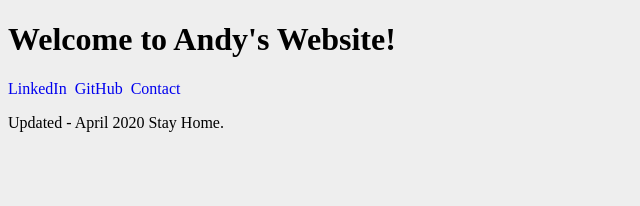
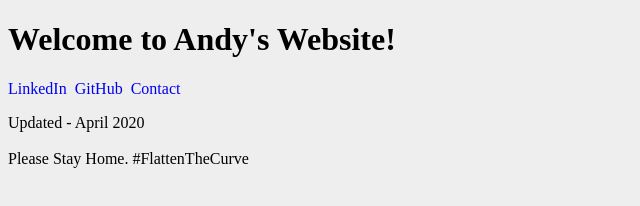
Before and after one commit to greenteaphd/greenteaphd.github.io, a plain HTML site: page index.html in a window 1280 px wide. Shown: the whole page, without its empty margins (0-640 px from the left). Drawn offline with Linux system fonts and the light colour scheme.

```diff
--- a/index.html
+++ b/index.html
@@ -21,8 +21,8 @@
             <a href = "https://github.com/greenteaphd" style="text-decoration:none">GitHub</a>&nbsp
             <a href = "mailto:andy@andyhan.me" style="text-decoration:none">Contact</a>&nbsp
             <p ALIGN = "LEFT">
-            Updated - April 2020
+            Updated - April 2020  <br> <br>
 
-            Stay Home.
+            Please Stay Home. #FlattenTheCurve
     </body>
 </html>
```
